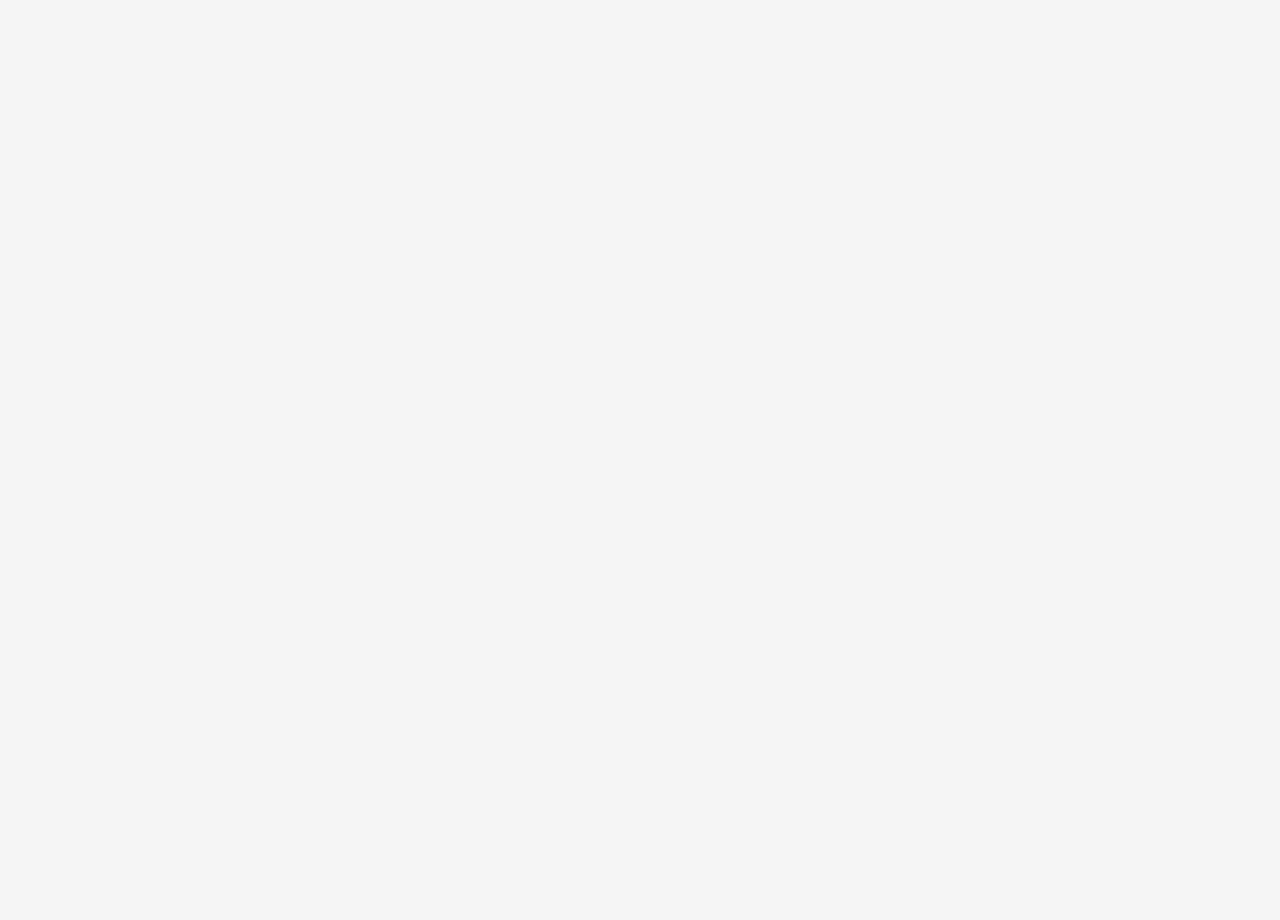
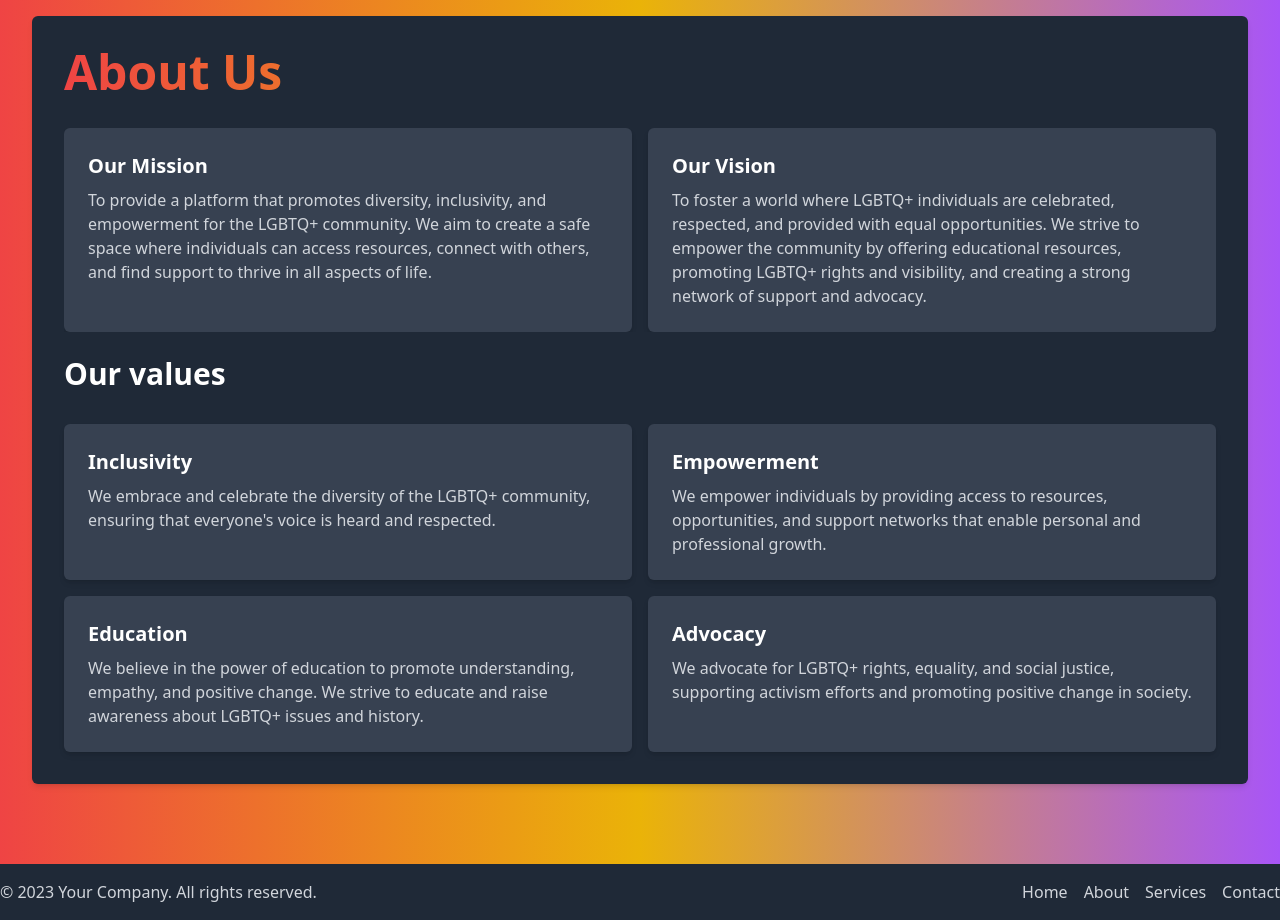
Before and after one commit to vaishnavi-3969/De-Diversity-Dimension, a React (Vite) app: page / in a window 1280 px wide. Shown: the part 800-1720 px from the top of the page. Before the commit the page ends 800 px from the top, so only its background shows below. Built offline with nearby package versions, Linux system fonts and the light colour scheme.

Commit message:
footer and about us added

```diff
--- a/src/App.jsx
+++ b/src/App.jsx
@@ -1,6 +1,7 @@
 import { BrowserRouter, Route, Routes } from "react-router-dom";
 import "./App.css";
 import { HomePage } from "./components/HomePage";
+import Footer from "./components/Additional/Footer";
 
 export function App() {
   return (
@@ -10,6 +11,9 @@ export function App() {
           <Route path="/" element={<HomePage/>} exact/>
         </Routes>
       </BrowserRouter>
+      <div>
+        <Footer/>
+      </div>
     </div>
   );
 }
--- /dev/null
+++ b/src/components/Additional/AboutUs.jsx
@@ -0,0 +1,82 @@
+import React from 'react'
+
+export default function AboutUs() {
+    const darkMode = true;
+    const features = [
+        {
+            title: 'Our Mission',
+            description: 'To provide a platform that promotes diversity, inclusivity, and empowerment for the LGBTQ+ community. We aim to create a safe space where individuals can access resources, connect with others, and find support to thrive in all aspects of life.',
+            animationDelay: 100,
+        }, {
+            title: 'Our Vision',
+            description: 'To foster a world where LGBTQ+ individuals are celebrated, respected, and provided with equal opportunities. We strive to empower the community by offering educational resources, promoting LGBTQ+ rights and visibility, and creating a strong network of support and advocacy.',
+            animationDelay: 200,
+        },
+    ]
+    const values = [
+        {
+            title: 'Inclusivity',
+            description: " We embrace and celebrate the diversity of the LGBTQ+ community, ensuring that everyone's voice is heard and respected.",
+            animationDelay: 300,
+        }, {
+            title: 'Empowerment',
+            description: ' We empower individuals by providing access to resources, opportunities, and support networks that enable personal and professional growth.',
+            animationDelay: 400,
+        }, {
+            title: 'Education',
+            description: 'We believe in the power of education to promote understanding, empathy, and positive change. We strive to educate and raise awareness about LGBTQ+ issues and history.',
+            animationDelay: 500,
+        }, {
+            title: 'Advocacy',
+            description: 'We advocate for LGBTQ+ rights, equality, and social justice, supporting activism efforts and promoting positive change in society.',
+            animationDelay: 600,
+        }
+    ]
+    return (
+        <div>
+            <div className="flex items-center justify-center h-screen bg-gradient-to-r from-red-500 via-yellow-500 to-purple-500 py-5">
+                <div className="p-8 bg-gray-800 shadow-md rounded-md max-w-3x1">
+                    <div className="flex items-center text-5xl font-extrabold bg-clip-text text-transparent bg-gradient-to-r from-red-500 via-yellow-500 to-purple-500">
+                        About Us
+                    </div>
+                    <div className="grid grid-cols-2 gap-4 mt-8 overflow-auto max-h-96 max-w-6xl">
+                        {features.map((feature) => (
+                            <div
+                                className={`bg-gray-700 rounded-md shadow-md p-6 transform transition duration-500 hover:scale-105 hover:shadow-lg hover:bg-gray-600 animate-fadeIn`}
+                                style={{ animationDelay: feature.animationDelay }}
+                                key={feature.title}
+                            >
+                                <h2 className={`text-xl font-semibold ${darkMode ? 'text-white' : 'text-gray-900'}`}>
+                                    {feature.title}
+                                </h2>
+                                <p className={`mt-2 ${darkMode ? 'text-gray-300' : 'text-gray-600'}`}>{feature.description}</p>
+                            </div>
+                        ))}
+
+                    </div>
+                    <br />
+                    <div className="flex text-3xl text-white font-extrabold bg-clip-text ">
+                        Our values
+                    </div>
+                    <div className="grid grid-cols-2 gap-4 mt-8 max-h-96 max-w-6xl">
+                        {values.map((feature) => (
+                            <div
+                                className={`bg-gray-700 rounded-md shadow-md p-6 transform transition duration-500 hover:scale-105 hover:shadow-lg hover:bg-gray-600 animate-fadeIn`}
+                                style={{ animationDelay: feature.animationDelay }}
+                                key={feature.title}
+                            >
+                                <h2 className={`text-xl font-semibold ${darkMode ? 'text-white' : 'text-gray-900'}`}>
+                                    {feature.title}
+                                </h2>
+                                <p className={`mt-2 ${darkMode ? 'text-gray-300' : 'text-gray-600'}`}>{feature.description}</p>
+                            </div>
+                        ))}
+
+                    </div>
+                </div>
+            </div>
+            <div className="h-16 bg-gradient-to-r from-red-500 via-yellow-500 to-purple-500"></div>
+
+        </div>
+    );
+}
--- /dev/null
+++ b/src/components/Additional/Footer.jsx
@@ -0,0 +1,25 @@
+import React from 'react';
+
+export default function Footer() {
+  return (
+    <footer className="bg-gray-800 py-4">
+      <div className="container mx-auto flex items-center justify-between">
+        <p className="text-gray-300">© 2023 Your Company. All rights reserved.</p>
+        <ul className="flex space-x-4">
+          <li>
+            <a href="/" className="text-gray-300 hover:text-gray-100">Home</a>
+          </li>
+          <li>
+            <a href="/" className="text-gray-300 hover:text-gray-100">About</a>
+          </li>
+          <li>
+            <a href="/" className="text-gray-300 hover:text-gray-100">Services</a>
+          </li>
+          <li>
+            <a href="/" className="text-gray-300 hover:text-gray-100">Contact</a>
+          </li>
+        </ul>
+      </div>
+    </footer>
+  );
+}
--- a/src/components/HomePage.jsx
+++ b/src/components/HomePage.jsx
@@ -1,6 +1,7 @@
 import React from 'react';
 import { FeatureCard } from './FeatureCard';
 import DarkLogo from '../assets/darkLogo.gif';
+import AboutUs from './Additional/AboutUs';
 
 export function HomePage() {
   return (
@@ -100,6 +101,9 @@ export function HomePage() {
           </div>
         </div>
       </div>
+      <div>
+      <AboutUs/>
+      </div>
     </div>
   );
 }
```
